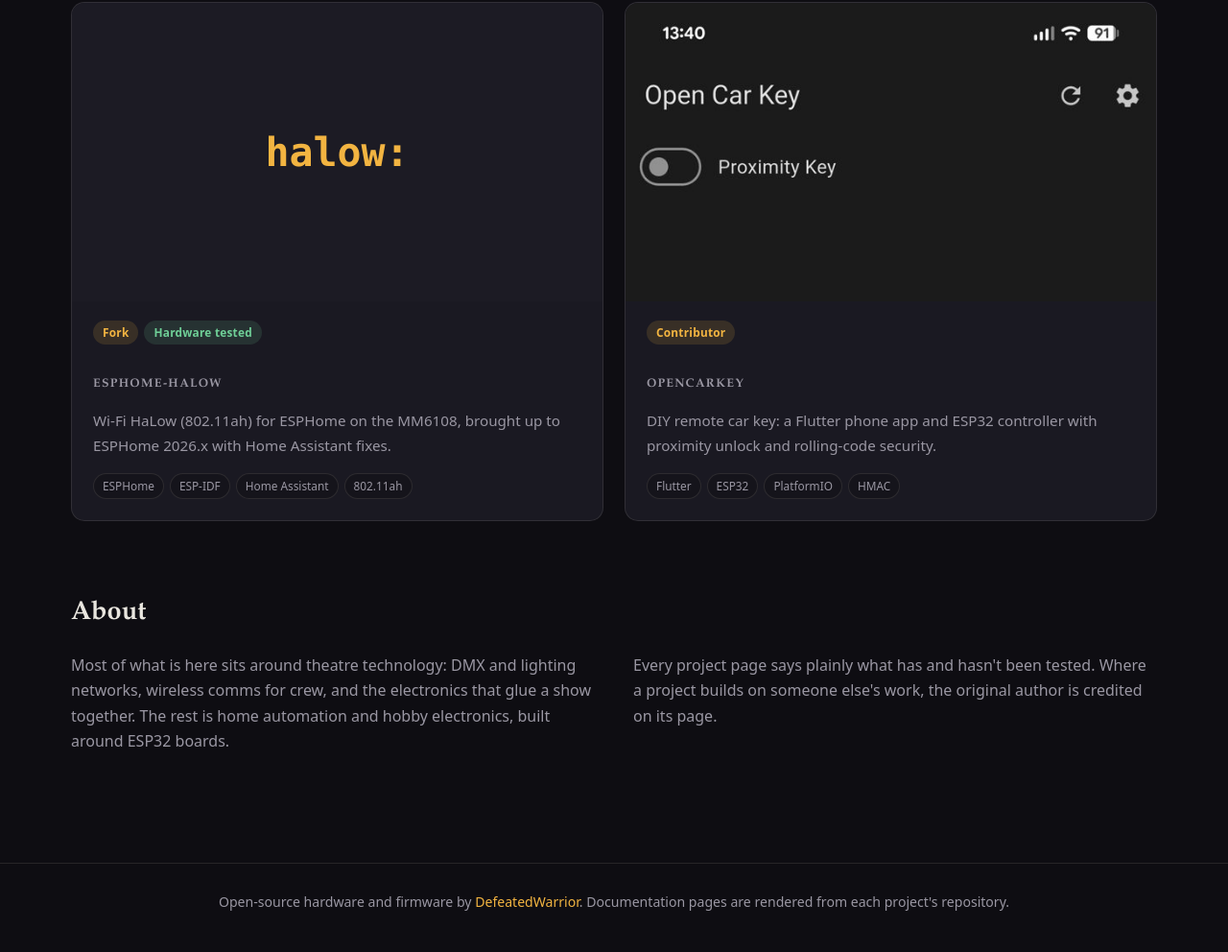
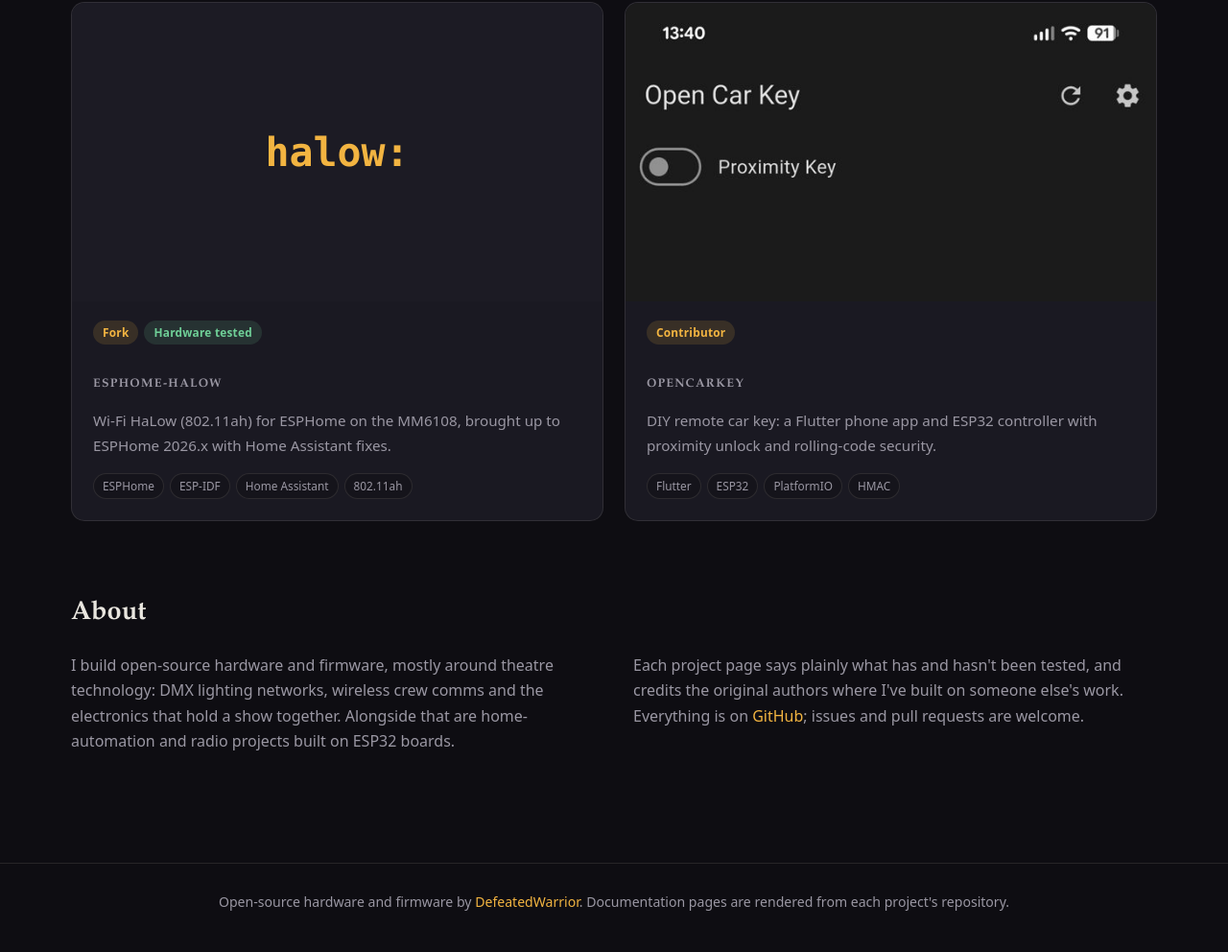
Before and after one commit to DefeatedWarrior/DefeatedWarrior.github.io, a plain HTML site: page index.html in a window 1280 px wide. Shown: the part 1238-2230 px from the top of the page at 96% size. Drawn offline with Linux system fonts and the light colour scheme.

Commit message:
Rewrite About section in first person
Co-Authored-By: Claude Sonnet 5.5 <noreply@anthropic.com>
Claude-Session: https://claude.ai/code/session_01JYaX7mwDZxPZhw51tsQeff

```diff
--- a/index.html
+++ b/index.html
@@ -36,8 +36,8 @@
   <section class="section" id="about">
     <h2>About</h2>
     <div class="about">
-      <p>Most of what is here sits around theatre technology: DMX and lighting networks, wireless comms for crew, and the electronics that glue a show together. The rest is home automation and hobby electronics, built around ESP32 boards.</p>
-      <p>Every project page says plainly what has and hasn't been tested. Where a project builds on someone else's work, the original author is credited on its page.</p>
+      <p>I build open-source hardware and firmware, mostly around theatre technology: DMX lighting networks, wireless crew comms and the electronics that hold a show together. Alongside that are home-automation and radio projects built on ESP32 boards.</p>
+      <p>Each project page says plainly what has and hasn't been tested, and credits the original authors where I've built on someone else's work. Everything is on <a href="https://github.com/DefeatedWarrior">GitHub</a>; issues and pull requests are welcome.</p>
     </div>
   </section>
 </div>
```
